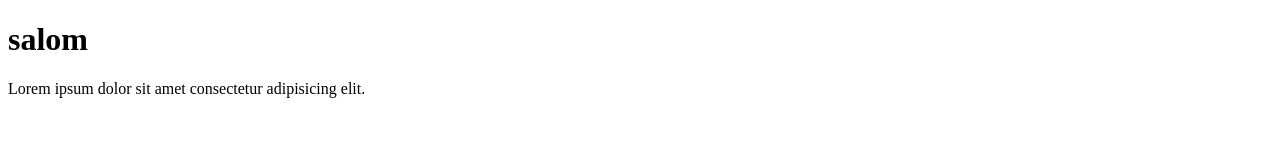
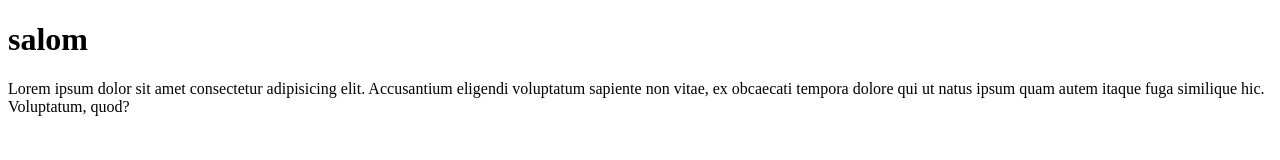
Before and after one commit to sulaymonsadullayev814-lab/tailwindcss, a plain HTML site: page sulaymon sadullayev/index.html in a window 1280 px wide. Drawn offline with Linux system fonts and the light colour scheme.

Commit message:
o'zgarish

```diff
--- a/sulaymon sadullayev/index.html
+++ b/sulaymon sadullayev/index.html
@@ -7,6 +7,6 @@
 </head>
 <body>
     <h1>salom</h1>
-    <p>Lorem ipsum dolor sit amet consectetur adipisicing elit.</p>
+Lorem ipsum dolor sit amet consectetur adipisicing elit. Accusantium eligendi voluptatum sapiente non vitae, ex obcaecati tempora dolore qui ut natus ipsum quam autem itaque fuga similique hic. Voluptatum, quod?
 </body>
 </html>
```
